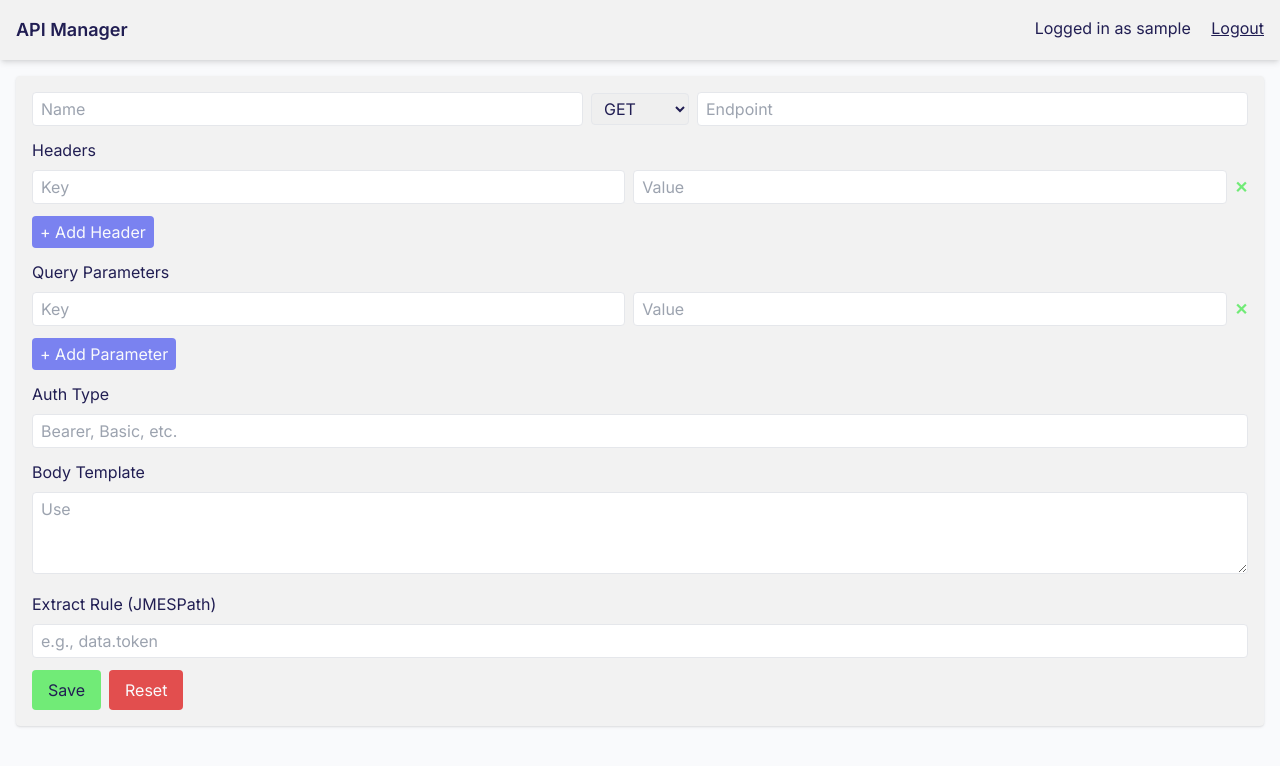
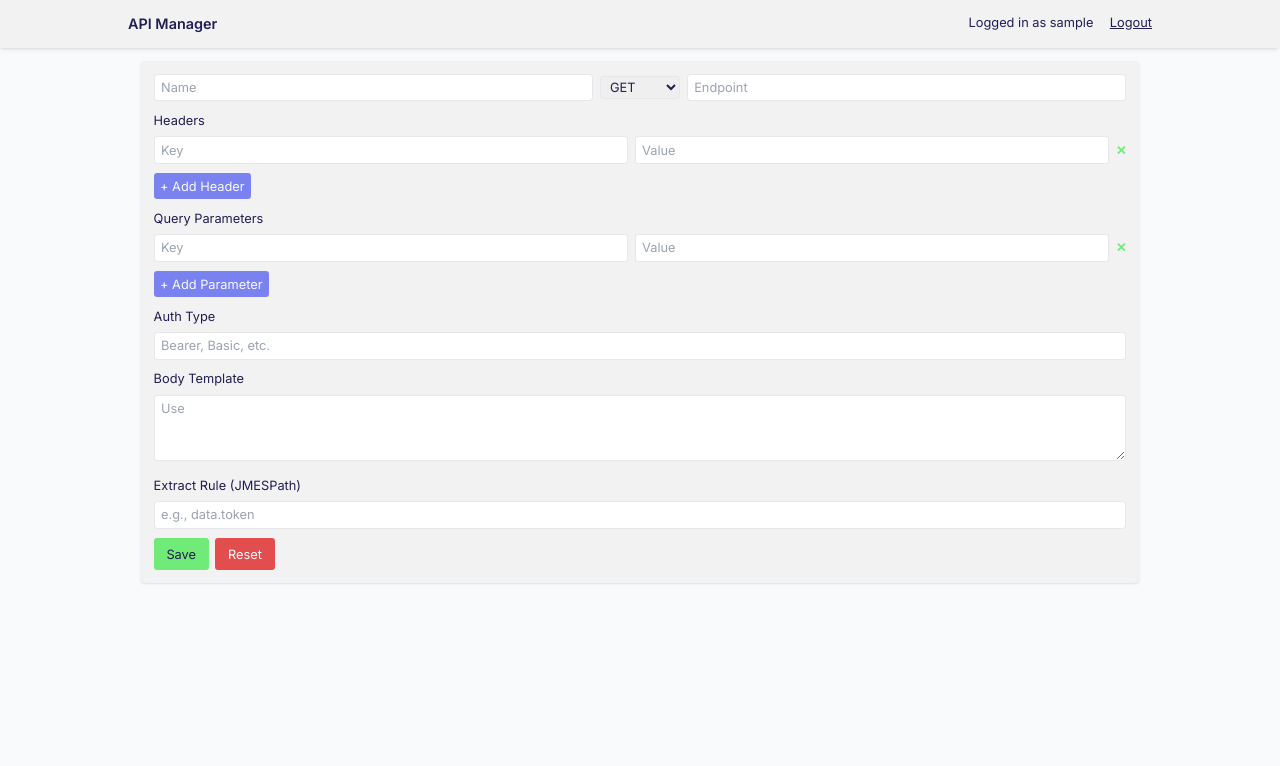
Before and after one commit to torosys/FlaskAPIManager, a Flask app: page /commands in a window 1280 px wide. Shown: the top 766 px of the page. Run offline with Flask 3, Linux system fonts and the light colour scheme; the visitor is signed in with stand-in values (Sample User, id 1); some libraries are stand-ins or nearby versions.

Commit message:
Apply default zoom

```diff
--- a/templates/base.html
+++ b/templates/base.html
@@ -18,7 +18,7 @@
     <link href="https://fonts.googleapis.com/css2?family=Inter:wght@400;600&display=swap" rel="stylesheet">
     <link href="https://fonts.googleapis.com/css2?family=JetBrains+Mono&display=swap" rel="stylesheet">
 </head>
-<body class="font-sans" style="background-color: var(--background); color: var(--text-main); font-family: 'Inter', sans-serif;">
+<body class="font-sans" style="background-color: var(--background); color: var(--text-main); font-family: 'Inter', sans-serif; zoom: 80%;">
     {% block navbar %}
     <nav class="bg-primary text-main p-4 shadow-md">
         <div class="container mx-auto flex justify-between">
```
